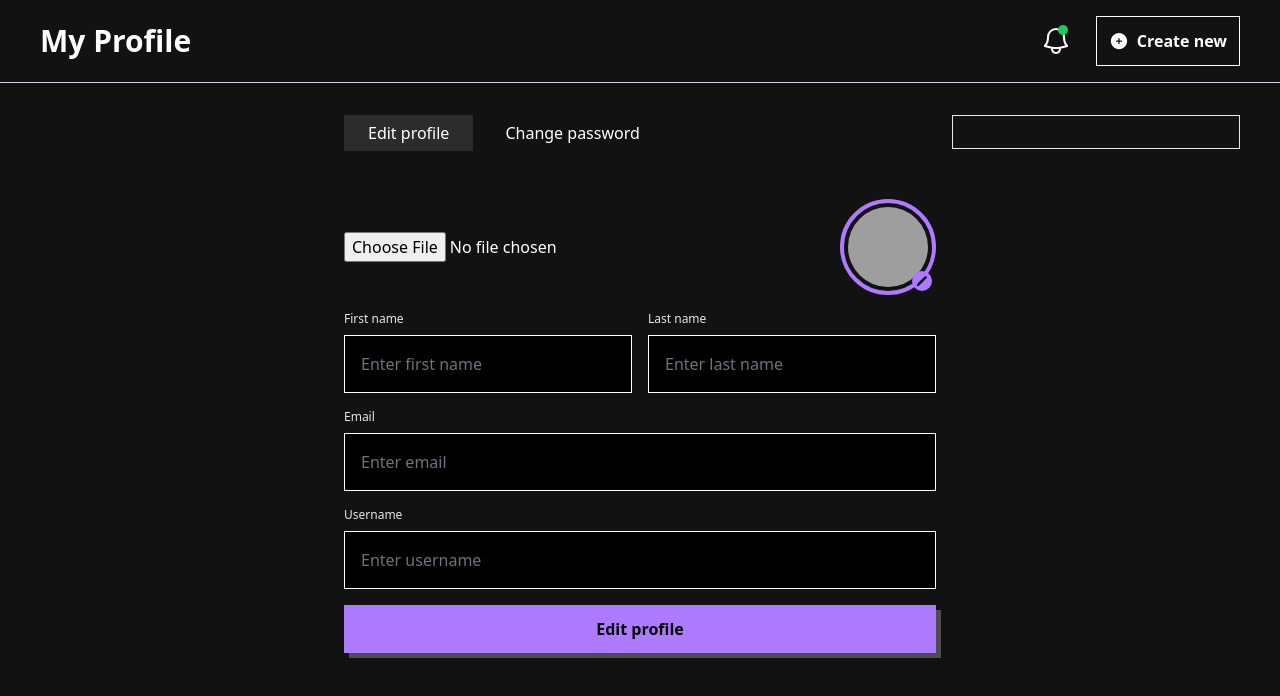
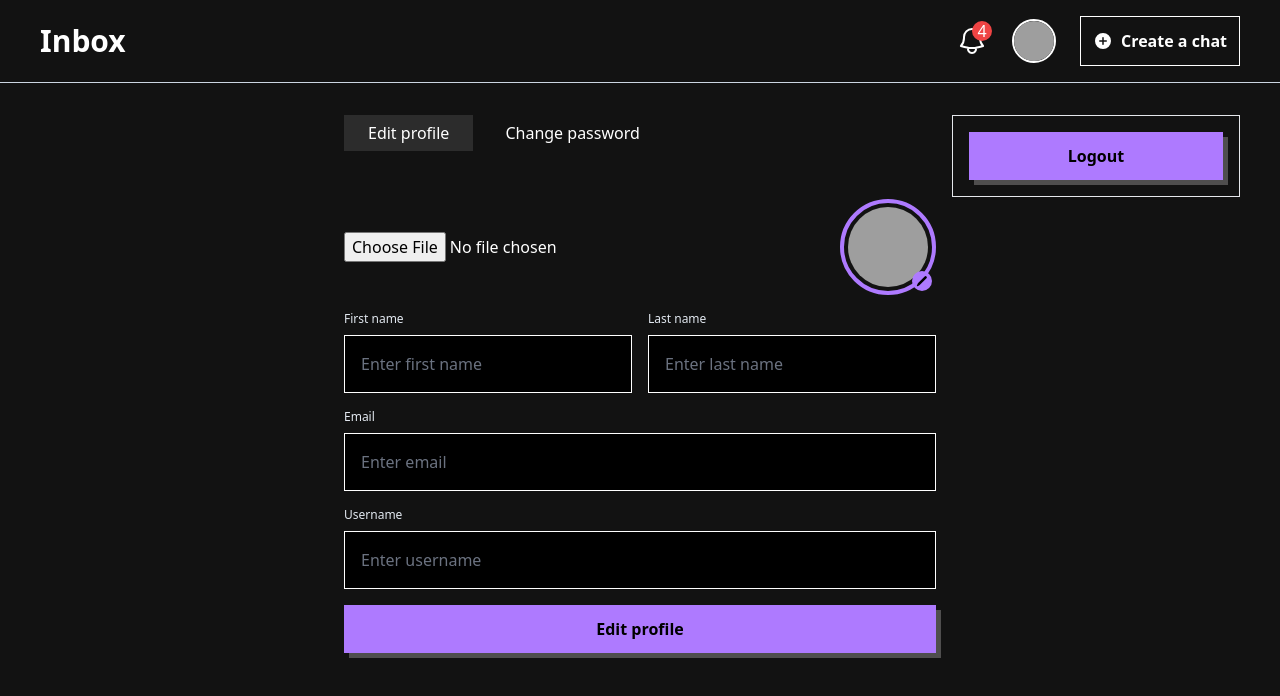
Before and after one commit to ridamsinghal25/Chat_APP, a React (Vite) app in the folder Frontend/: page /profile in a window 1280 px wide. Shown: the top 696 px of the page. Built offline with nearby package versions, Linux system fonts and the light colour scheme; no server answers; grey boxes are pictures that could not be loaded.

Commit message:
remove header component from profile page

```diff
--- a/Frontend/src/pages/ProfilePage.jsx
+++ b/Frontend/src/pages/ProfilePage.jsx
@@ -5,45 +5,6 @@ function ProfilePage() {
   return (
     <>
       <div className="min-h-screen bg-[#121212]">
-        <header className="fixed top-0 z-10 mx-auto flex w-full max-w-full items-center justify-between border-b-[1px] border-b-slate-300 bg-[#121212] p-4 text-white lg:px-10">
-          <h1 className="text-xl font-extrabold md:text-3xl">My Profile</h1>
-          <div className="flex w-max flex-shrink-0 items-center justify-end gap-6">
-            <span className="relative">
-              <svg
-                xmlns="http://www.w3.org/2000/svg"
-                fill="none"
-                viewBox="0 0 24 24"
-                strokeWidth="1.5"
-                stroke="currentColor"
-                aria-hidden="true"
-                className="h-8 w-8 text-white"
-              >
-                <path
-                  strokeLinecap="round"
-                  strokeLinejoin="round"
-                  d="M14.857 17.082a23.848 23.848 0 005.454-1.31A8.967 8.967 0 0118 9.75v-.7V9A6 6 0 006 9v.75a8.967 8.967 0 01-2.312 6.022c1.733.64 3.56 1.085 5.455 1.31m5.714 0a24.255 24.255 0 01-5.714 0m5.714 0a3 3 0 11-5.714 0"
-                ></path>
-              </svg>
-              <span className="absolute right-1 top-0 flex h-2.5 w-2.5 items-center justify-center rounded-full bg-green-500 p-1 text-white"></span>
-            </span>
-            <Button className="hidden w-max items-center justify-center border-[1px] border-white p-3 text-center font-bold text-white md:inline-flex">
-              <svg
-                xmlns="http://www.w3.org/2000/svg"
-                viewBox="0 0 24 24"
-                fill="currentColor"
-                aria-hidden="true"
-                className="mr-2 h-5 w-5"
-              >
-                <path
-                  fillRule="evenodd"
-                  d="M12 2.25c-5.385 0-9.75 4.365-9.75 9.75s4.365 9.75 9.75 9.75 9.75-4.365 9.75-9.75S17.385 2.25 12 2.25zM12.75 9a.75.75 0 00-1.5 0v2.25H9a.75.75 0 000 1.5h2.25V15a.75.75 0 001.5 0v-2.25H15a.75.75 0 000-1.5h-2.25V9z"
-                  clipRule="evenodd"
-                ></path>
-              </svg>{" "}
-              Create new
-            </Button>
-          </div>
-        </header>
         <div className="mt-[65px] grid grid-cols-12 gap-4 pb-8 pt-0 sm:px-4 sm:pt-8 md:mt-[83px] lg:px-10">
           <aside className="col-span-12 text-white md:col-span-5 lg:col-span-4 xl:col-span-3"></aside>
           <section className="col-span-12 text-white md:col-span-7 lg:col-span-5 xl:col-span-6">
@@ -128,7 +89,11 @@ function ProfilePage() {
             </div>
           </section>
           <aside className="hidden text-white lg:col-span-3 lg:block">
-            <div className="sticky top-[100px] border p-4"></div>
+            <div className="sticky top-[100px] border p-4">
+              <Button className="w-full bg-[#ae7aff] p-3 text-center font-bold text-black shadow-[5px_5px_0px_0px_#4f4e4e] transition-all duration-150 ease-in-out active:translate-x-[5px] active:translate-y-[5px] active:shadow-[0px_0px_0px_0px_#4f4e4e]">
+                Logout
+              </Button>
+            </div>
           </aside>
         </div>
       </div>
```
